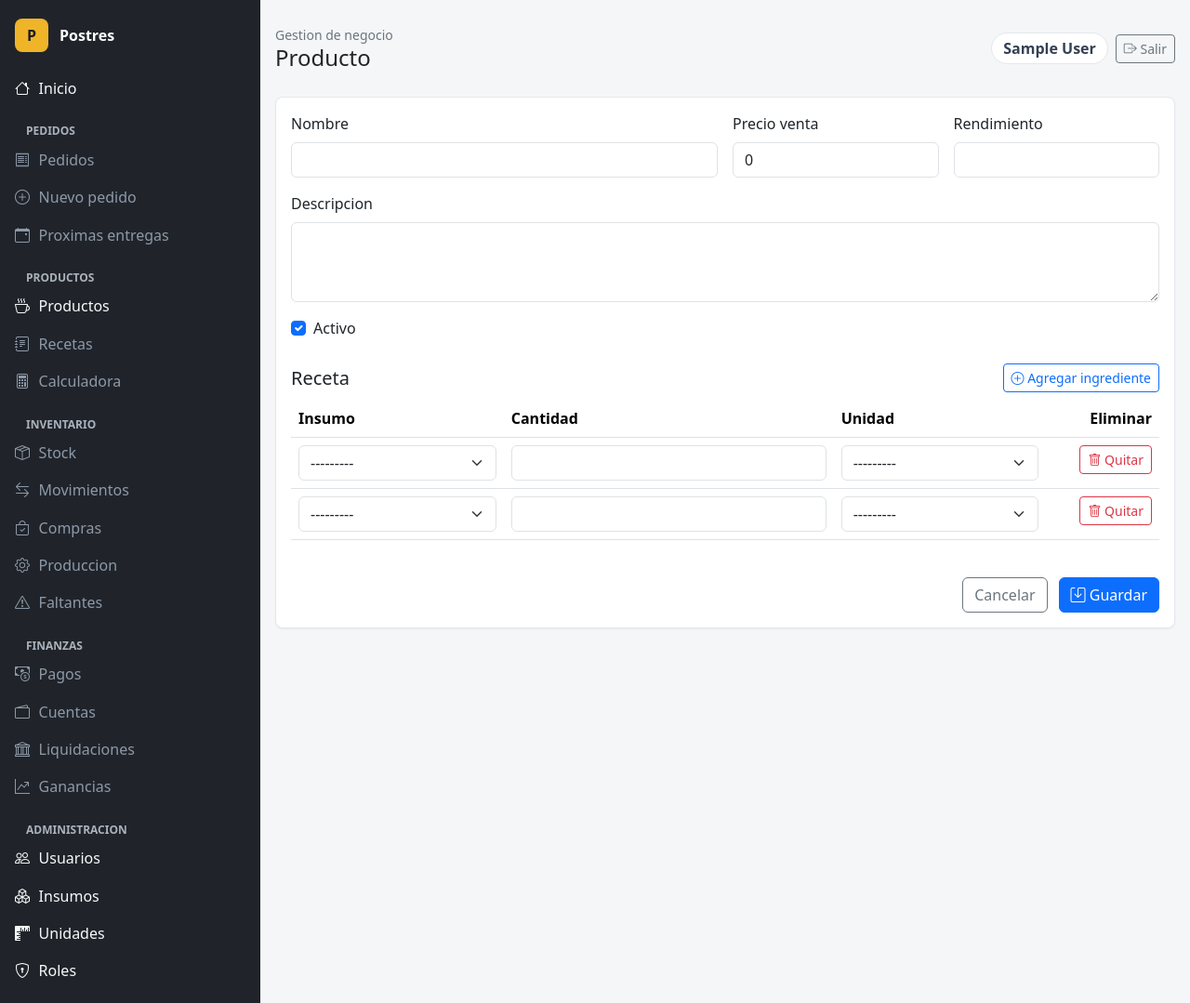
After one commit to jimmyov29/baking-season-platform, a Django app: page /catalogo/productos/nuevo/ in a window 1280 px wide. The commit adds this page. Shown: the whole page at 93% size. Run offline with Django 5.2, Linux system fonts and the light colour scheme; the visitor is signed in with stand-in values (Sample User, id 1); data comes from the database, SQL or seed files in the repository; data that the repository does not hold is empty.

Commit message:
feat: agrega productos y recetas

```diff
--- a/catalogo/forms.py
+++ b/catalogo/forms.py
@@ -1,6 +1,7 @@
 from django import forms
+from django.forms import BaseInlineFormSet, inlineformset_factory
 
-from .models import CategoriaInsumo, Insumo, UnidadMedida
+from .models import CategoriaInsumo, Insumo, Producto, ProductoInsumo, UnidadMedida
 
 
 class UnidadMedidaForm(forms.ModelForm):
@@ -51,3 +52,65 @@ class InsumoForm(forms.ModelForm):
         super().__init__(*args, **kwargs)
         self.fields["categoria"].queryset = CategoriaInsumo.objects.filter(activo=True)
         self.fields["unidad_base"].queryset = UnidadMedida.objects.filter(activo=True, unidad_base__isnull=True)
+
+
+
+class ProductoForm(forms.ModelForm):
+    rendimiento = forms.IntegerField(
+        min_value=1,
+        widget=forms.NumberInput(attrs={"class": "form-control", "min": "1"}),
+    )
+
+    class Meta:
+        model = Producto
+        fields = ("nombre", "descripcion", "precio_venta", "rendimiento", "activo")
+        widgets = {
+            "nombre": forms.TextInput(attrs={"class": "form-control"}),
+            "descripcion": forms.Textarea(attrs={"class": "form-control", "rows": 3}),
+            "precio_venta": forms.NumberInput(attrs={"class": "form-control", "step": "0.01", "min": "0"}),
+            "rendimiento": forms.NumberInput(attrs={"class": "form-control", "min": "1"}),
+            "activo": forms.CheckboxInput(attrs={"class": "form-check-input"}),
+        }
+
+
+class ProductoInsumoForm(forms.ModelForm):
+    class Meta:
+        model = ProductoInsumo
+        fields = ("insumo", "cantidad", "unidad")
+        widgets = {
+            "insumo": forms.Select(attrs={"class": "form-select"}),
+            "cantidad": forms.NumberInput(attrs={"class": "form-control", "step": "0.001", "min": "0.001"}),
+            "unidad": forms.Select(attrs={"class": "form-select"}),
+        }
+
+    def __init__(self, *args, **kwargs):
+        super().__init__(*args, **kwargs)
+        self.fields["insumo"].queryset = Insumo.objects.filter(activo=True)
+        self.fields["unidad"].queryset = UnidadMedida.objects.filter(activo=True)
+
+
+class BaseProductoInsumoFormSet(BaseInlineFormSet):
+    def clean(self):
+        insumos = set()
+        for form in self.forms:
+            if not hasattr(form, "cleaned_data") or form.cleaned_data.get("DELETE"):
+                continue
+            insumo = form.cleaned_data.get("insumo")
+            if not insumo:
+                continue
+            if insumo.pk in insumos:
+                raise forms.ValidationError("No puedes repetir el mismo insumo en la receta.")
+            insumos.add(insumo.pk)
+        super().clean()
+
+
+ProductoInsumoFormSet = inlineformset_factory(
+    Producto,
+    ProductoInsumo,
+    form=ProductoInsumoForm,
+    formset=BaseProductoInsumoFormSet,
+    extra=1,
+    can_delete=True,
+    min_num=1,
+    validate_min=True,
+)
--- a/catalogo/urls.py
+++ b/catalogo/urls.py
@@ -2,6 +2,10 @@ from django.urls import path
 
 from .views import (
     InsumoCreateView,
+    ProductoCreateView,
+    ProductoListView,
+    ProductoToggleActiveView,
+    ProductoUpdateView,
     InsumoListView,
     InsumoToggleActiveView,
     InsumoUpdateView,
@@ -15,6 +19,10 @@ from .views import (
 app_name = "catalogo"
 
 urlpatterns = [
+    path("productos/", ProductoListView.as_view(), name="producto_list"),
+    path("productos/nuevo/", ProductoCreateView.as_view(), name="producto_create"),
+    path("productos/<int:pk>/editar/", ProductoUpdateView.as_view(), name="producto_update"),
+    path("productos/<int:pk>/estado/", ProductoToggleActiveView.as_view(), name="producto_toggle_active"),
     path("insumos/", InsumoListView.as_view(), name="insumo_list"),
     path("insumos/nuevo/", InsumoCreateView.as_view(), name="insumo_create"),
     path("insumos/<int:pk>/editar/", InsumoUpdateView.as_view(), name="insumo_update"),
--- a/catalogo/views.py
+++ b/catalogo/views.py
@@ -1,13 +1,14 @@
 from django.contrib import messages
 from django.contrib.auth.mixins import LoginRequiredMixin, PermissionRequiredMixin
-from django.db.models import Q
+from django.db import transaction
+from django.db.models import Count, Q
 from django.shortcuts import redirect
 from django.urls import reverse_lazy
 from django.views import View
 from django.views.generic import CreateView, ListView, UpdateView
 
-from .forms import InsumoForm, UnidadMedidaForm
-from .models import CategoriaInsumo, Insumo, UnidadMedida
+from .forms import InsumoForm, ProductoForm, ProductoInsumoFormSet, UnidadMedidaForm
+from .models import CategoriaInsumo, Insumo, Producto, UnidadMedida
 
 
 class UnidadMedidaListView(LoginRequiredMixin, PermissionRequiredMixin, ListView):
@@ -147,3 +148,98 @@ class InsumoToggleActiveView(LoginRequiredMixin, PermissionRequiredMixin, View):
         estado = "activado" if insumo.activo else "desactivado"
         messages.success(request, f"Insumo {estado} correctamente.")
         return redirect("catalogo:insumo_list")
+
+
+
+class ProductoListView(LoginRequiredMixin, PermissionRequiredMixin, ListView):
+    model = Producto
+    template_name = "catalogo/producto_list.html"
+    context_object_name = "productos"
+    permission_required = "catalogo.view_producto"
+    paginate_by = 20
+
+    def get_queryset(self):
+        queryset = Producto.objects.annotate(num_insumos=Count("insumos_receta")).order_by("nombre")
+        query = self.request.GET.get("q", "").strip()
+        estado = self.request.GET.get("estado", "").strip()
+        if query:
+            queryset = queryset.filter(Q(nombre__icontains=query) | Q(descripcion__icontains=query))
+        if estado == "activo":
+            queryset = queryset.filter(activo=True)
+        elif estado == "inactivo":
+            queryset = queryset.filter(activo=False)
+        return queryset
+
+    def get_context_data(self, **kwargs):
+        context = super().get_context_data(**kwargs)
+        context["filters"] = {
+            "q": self.request.GET.get("q", ""),
+            "estado": self.request.GET.get("estado", ""),
+        }
+        return context
+
+
+class ProductoRecipeMixin:
+    model = Producto
+    form_class = ProductoForm
+    template_name = "catalogo/producto_form.html"
+    success_url = reverse_lazy("catalogo:producto_list")
+    recipe_formset_prefix = "receta"
+
+    def get_formset(self):
+        data = self.request.POST if self.request.method == "POST" else None
+        return ProductoInsumoFormSet(data=data, instance=self.object, prefix=self.recipe_formset_prefix)
+
+    def get_context_data(self, **kwargs):
+        context = super().get_context_data(**kwargs)
+        context.setdefault("formset", self.get_formset())
+        return context
+
+    def forms_valid(self, form, formset):
+        with transaction.atomic():
+            self.object = form.save()
+            formset.instance = self.object
+            formset.save()
+        messages.success(self.request, self.success_message)
+        return redirect(self.get_success_url())
+
+    def forms_invalid(self, form, formset):
+        return self.render_to_response(self.get_context_data(form=form, formset=formset))
+
+
+class ProductoCreateView(LoginRequiredMixin, PermissionRequiredMixin, ProductoRecipeMixin, CreateView):
+    permission_required = ("catalogo.add_producto", "catalogo.add_productoinsumo")
+    success_message = "Producto creado correctamente."
+
+    def post(self, request, *args, **kwargs):
+        self.object = None
+        form = self.get_form()
+        formset = self.get_formset()
+        if form.is_valid() and formset.is_valid():
+            return self.forms_valid(form, formset)
+        return self.forms_invalid(form, formset)
+
+
+class ProductoUpdateView(LoginRequiredMixin, PermissionRequiredMixin, ProductoRecipeMixin, UpdateView):
+    permission_required = ("catalogo.change_producto", "catalogo.change_productoinsumo")
+    success_message = "Producto actualizado correctamente."
+
+    def post(self, request, *args, **kwargs):
+        self.object = self.get_object()
+        form = self.get_form()
+        formset = self.get_formset()
+        if form.is_valid() and formset.is_valid():
+            return self.forms_valid(form, formset)
+        return self.forms_invalid(form, formset)
+
+
+class ProductoToggleActiveView(LoginRequiredMixin, PermissionRequiredMixin, View):
+    permission_required = "catalogo.change_producto"
+
+    def post(self, request, pk):
+        producto = Producto.objects.get(pk=pk)
+        producto.activo = not producto.activo
+        producto.save(update_fields=["activo"])
+        estado = "activado" if producto.activo else "desactivado"
+        messages.success(request, f"Producto {estado} correctamente.")
+        return redirect("catalogo:producto_list")
--- a/static/css/app.css
+++ b/static/css/app.css
@@ -229,3 +229,25 @@ body {
         width: 100%;
     }
 }
+
+.filters-row-compact {
+    grid-template-columns: minmax(180px, 1fr) minmax(140px, 180px) auto;
+}
+
+.form-band-wide {
+    max-width: 1120px;
+}
+
+.recipe-table {
+    min-width: 720px;
+}
+
+.recipe-table th,
+.recipe-table td {
+    vertical-align: top;
+}
+
+.recipe-table .form-select,
+.recipe-table .form-control {
+    min-width: 160px;
+}
--- a/templates/base.html
+++ b/templates/base.html
@@ -74,5 +74,6 @@
     </div>
 
     <script src="https://cdn.jsdelivr.net/npm/bootstrap@5.3.3/dist/js/bootstrap.bundle.min.js"></script>
+    {% block scripts %}{% endblock %}
 </body>
 </html>
--- /dev/null
+++ b/templates/catalogo/producto_form.html
@@ -0,0 +1,128 @@
+{% extends "base.html" %}
+{% load static %}
+
+{% block title %}Producto | Postres{% endblock %}
+{% block page_title %}Producto{% endblock %}
+
+{% block content %}
+<section class="content-band form-band-wide">
+    <form method="post" novalidate>
+        {% csrf_token %}
+        {% if form.non_field_errors %}
+            <div class="alert alert-danger">{{ form.non_field_errors }}</div>
+        {% endif %}
+
+        <div class="row g-3">
+            <div class="col-md-6">
+                <label class="form-label" for="{{ form.nombre.id_for_label }}">Nombre</label>
+                {{ form.nombre }}
+                {% for error in form.nombre.errors %}<div class="invalid-feedback d-block">{{ error }}</div>{% endfor %}
+            </div>
+            <div class="col-md-3">
+                <label class="form-label" for="{{ form.precio_venta.id_for_label }}">Precio venta</label>
+                {{ form.precio_venta }}
+                {% for error in form.precio_venta.errors %}<div class="invalid-feedback d-block">{{ error }}</div>{% endfor %}
+            </div>
+            <div class="col-md-3">
+                <label class="form-label" for="{{ form.rendimiento.id_for_label }}">Rendimiento</label>
+                {{ form.rendimiento }}
+                {% for error in form.rendimiento.errors %}<div class="invalid-feedback d-block">{{ error }}</div>{% endfor %}
+            </div>
+            <div class="col-12">
+                <label class="form-label" for="{{ form.descripcion.id_for_label }}">Descripcion</label>
+                {{ form.descripcion }}
+                {% for error in form.descripcion.errors %}<div class="invalid-feedback d-block">{{ error }}</div>{% endfor %}
+            </div>
+            <div class="col-12">
+                <div class="form-check">
+                    {{ form.activo }}
+                    <label class="form-check-label" for="{{ form.activo.id_for_label }}">Activo</label>
+                </div>
+            </div>
+        </div>
+
+        <div class="recipe-editor mt-4" data-formset="{{ formset.prefix }}">
+            <div class="section-header mb-2">
+                <h2 class="h5 mb-0">Receta</h2>
+                <button class="btn btn-outline-primary btn-sm" type="button" data-add-form>
+                    <i class="bi bi-plus-circle" aria-hidden="true"></i>
+                    Agregar ingrediente
+                </button>
+            </div>
+
+            {{ formset.management_form }}
+            {% if formset.non_form_errors %}
+                <div class="alert alert-danger">{{ formset.non_form_errors }}</div>
+            {% endif %}
+
+            <div class="table-responsive">
+                <table class="table align-middle recipe-table">
+                    <thead>
+                        <tr>
+                            <th>Insumo</th>
+                            <th>Cantidad</th>
+                            <th>Unidad</th>
+                            <th class="text-end">Eliminar</th>
+                        </tr>
+                    </thead>
+                    <tbody data-formset-body>
+                        {% for receta_form in formset.forms %}
+                            <tr data-form-row>
+                                {% for hidden in receta_form.hidden_fields %}{{ hidden }}{% endfor %}
+                                <td>
+                                    {{ receta_form.insumo }}
+                                    {% for error in receta_form.insumo.errors %}<div class="invalid-feedback d-block">{{ error }}</div>{% endfor %}
+                                </td>
+                                <td>
+                                    {{ receta_form.cantidad }}
+                                    {% for error in receta_form.cantidad.errors %}<div class="invalid-feedback d-block">{{ error }}</div>{% endfor %}
+                                </td>
+                                <td>
+                                    {{ receta_form.unidad }}
+                                    {% for error in receta_form.unidad.errors %}<div class="invalid-feedback d-block">{{ error }}</div>{% endfor %}
+                                    {% for error in receta_form.non_field_errors %}<div class="invalid-feedback d-block">{{ error }}</div>{% endfor %}
+                                </td>
+                                <td class="text-end">
+                                    <span class="d-none">{{ receta_form.DELETE }}</span>
+                                    <button class="btn btn-outline-danger btn-sm" type="button" data-remove-form>
+                                        <i class="bi bi-trash" aria-hidden="true"></i>
+                                        Quitar
+                                    </button>
+                                </td>
+                            </tr>
+                        {% endfor %}
+                    </tbody>
+                </table>
+            </div>
+
+            <template data-empty-form>
+                <tr data-form-row>
+                    {% for hidden in formset.empty_form.hidden_fields %}{{ hidden }}{% endfor %}
+                    <td>{{ formset.empty_form.insumo }}</td>
+                    <td>{{ formset.empty_form.cantidad }}</td>
+                    <td>{{ formset.empty_form.unidad }}</td>
+                    <td class="text-end">
+                        <span class="d-none">{{ formset.empty_form.DELETE }}</span>
+                        <button class="btn btn-outline-danger btn-sm" type="button" data-remove-form>
+                            <i class="bi bi-trash" aria-hidden="true"></i>
+                            Quitar
+                        </button>
+                    </td>
+                </tr>
+            </template>
+        </div>
+
+        <div class="form-actions">
+            <a class="btn btn-outline-secondary" href="{% url 'catalogo:producto_list' %}">Cancelar</a>
+            <button class="btn btn-primary" type="submit">
+                <i class="bi bi-save" aria-hidden="true"></i>
+                Guardar
+            </button>
+        </div>
+    </form>
+</section>
+{% endblock %}
+
+{% block scripts %}
+<script src="{% static 'js/formsets.js' %}"></script>
+{% endblock %}
--- a/templates/components/sidebar_nav.html
+++ b/templates/components/sidebar_nav.html
@@ -10,7 +10,9 @@
     <a href="#" class="nav-link disabled" aria-disabled="true"><i class="bi bi-calendar-event" aria-hidden="true"></i> Proximas entregas</a>
 
     <div class="nav-section">Productos</div>
-    <a href="#" class="nav-link disabled" aria-disabled="true"><i class="bi bi-cup-hot" aria-hidden="true"></i> Productos</a>
+    {% if perms.catalogo.view_producto %}
+        <a href="{% url 'catalogo:producto_list' %}" class="nav-link"><i class="bi bi-cup-hot" aria-hidden="true"></i> Productos</a>
+    {% endif %}
     <a href="#" class="nav-link disabled" aria-disabled="true"><i class="bi bi-journal-text" aria-hidden="true"></i> Recetas</a>
     <a href="#" class="nav-link disabled" aria-disabled="true"><i class="bi bi-calculator" aria-hidden="true"></i> Calculadora</a>
 
```
Also changed, not shown: catalogo/admin.py (+17 -1 lines), catalogo/models.py (+66 -0 lines), catalogo/services.py (+27 -1 lines), catalogo/tests.py (+150 -2 lines), static/js/formsets.js (added, +41 -0 lines), templates/catalogo/producto_list.html (added, +90 -0 lines), README.md, catalogo/migrations/0004_add_productos_recetas.py (added).
